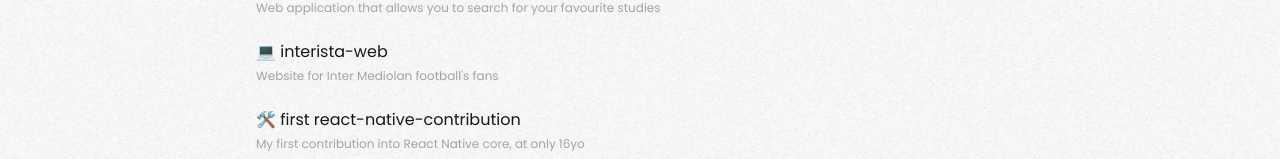
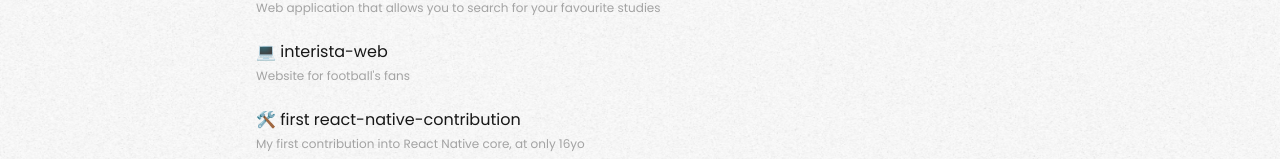
Before and after one commit to moskalakamil/portfolio, a Next.js app: page /projects in a window 1280 px wide. Shown: the part 252-411 px from the top of the page. Built offline with nearby package versions, Linux system fonts and the light colour scheme.

Commit message:
refactor: little changes

```diff
--- a/src/features/contact/ContactScreen.tsx
+++ b/src/features/contact/ContactScreen.tsx
@@ -28,7 +28,7 @@ const ContactScreen = () => {
           <Icon name={"arrowcontact"} className={"overflow-hidden"} />
         </div>
       </div>
-      <div className={"-mx-6 mt-20 pl-2"}>
+      <div className={"-ml-4 mt-20"}>
         <HomeTabsSection links={socialMediaItems} heading={"Connect"} />
       </div>
     </section>
--- a/src/features/home/HomeScreen.tsx
+++ b/src/features/home/HomeScreen.tsx
@@ -46,7 +46,7 @@ const HomeScreen = () => {
       <HomeHeading />
       <div
         className={
-          "flex w-full flex-col items-center justify-center gap-12 pt-24 xs:flex-row xs:items-start xs:justify-between xs:gap-0"
+          "flex w-full flex-col items-start justify-center gap-12 pb-12 pt-24 xs:flex-row xs:justify-between xs:gap-0"
         }
       >
         <HomeTabsSection links={navItems} heading={"See more"} />
--- a/src/utils/json/projects/projects.json
+++ b/src/utils/json/projects/projects.json
@@ -15,7 +15,7 @@
     "type": "WEB",
     "url": "https://github.com/moskalakamil/interista",
     "title": "interista-web",
-    "description": "Website for Inter Mediolan football's fans"
+    "description": "Website for football's fans"
   },
   {
     "type": "OPEN_SOURCE",
--- a/tailwind.config.ts
+++ b/tailwind.config.ts
@@ -5,7 +5,7 @@ const config: Config = {
   theme: {
     extend: {
       screens: {
-        xs: "320px",
+        xs: "380px",
         "3xl": "3420px",
       },
     },
```
